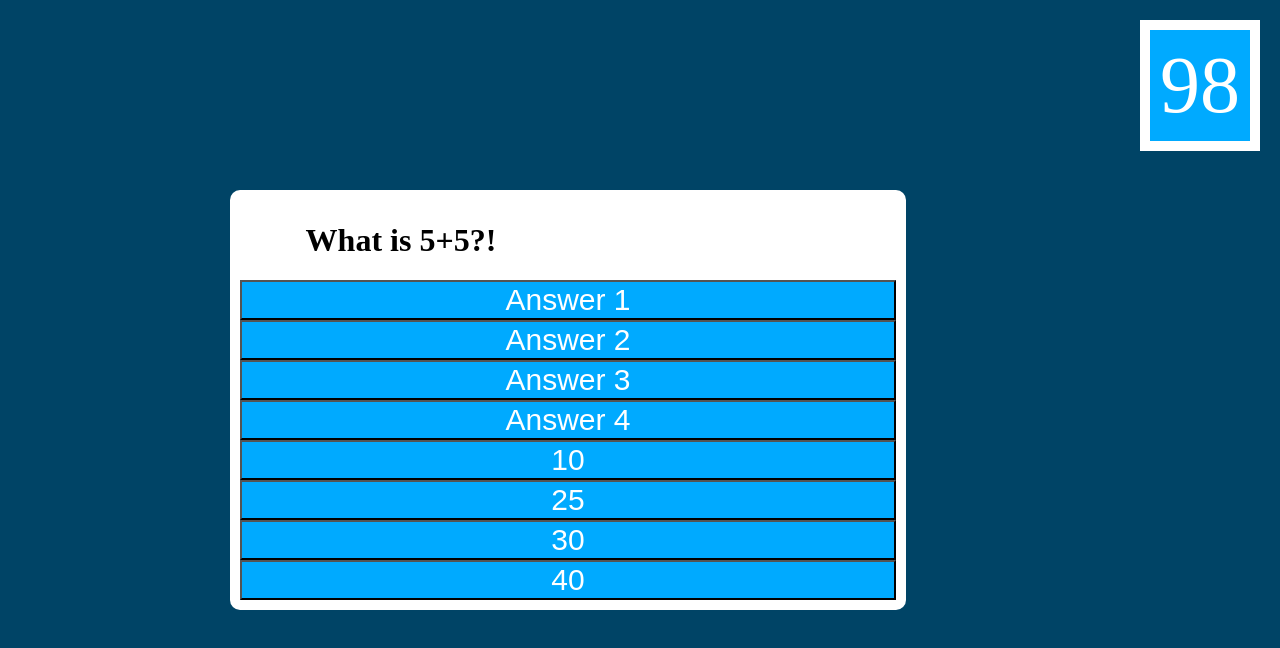
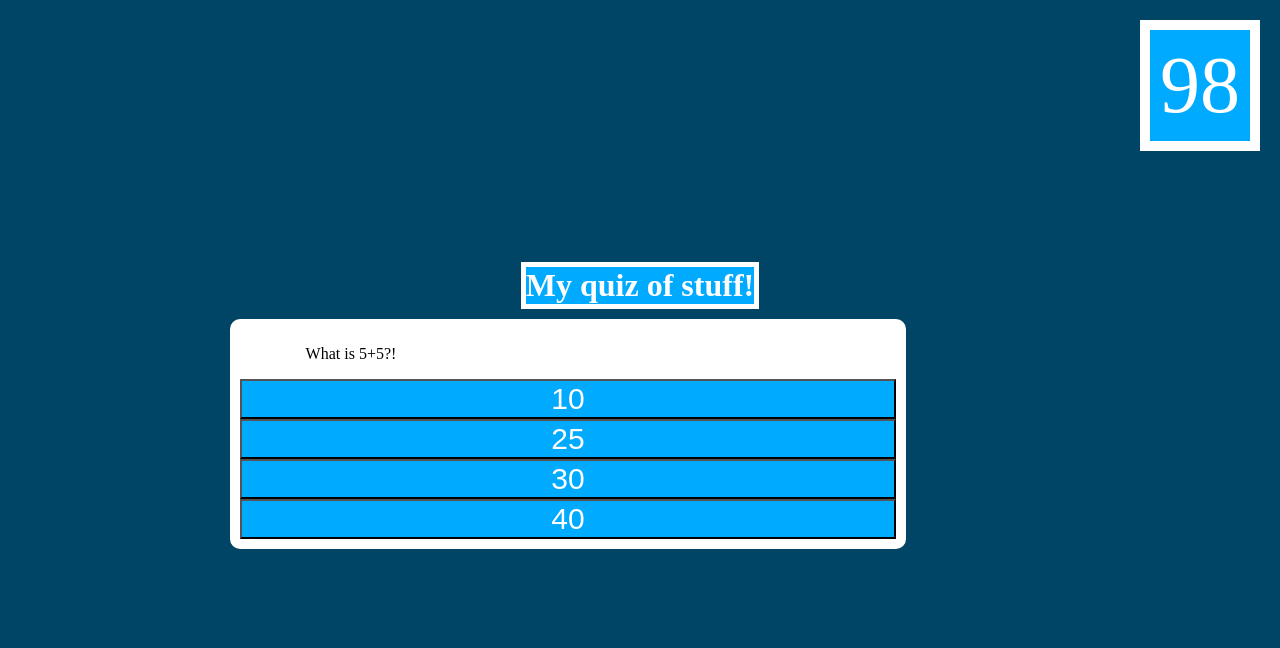
Before and after one commit to JAvalos1397/quiz, a plain HTML site: page index.html in a window 1280 px wide. Both pictures are taken after a click on the button "Start". Drawn offline with Linux system fonts and the light colour scheme.

Commit message:
forgot to add title, fixed extra btn bug

```diff
--- a/Assets/script.js
+++ b/Assets/script.js
@@ -4,7 +4,6 @@ var answerBtnEl = document.getElementById('answer-btn')
 var questionEl = document.getElementById('question')
 var timerEl = document.getElementById('timerContainer')
 
-let shuffledQuestion, currentQuestionIndex
 
 
 startButton.addEventListener('click', function() {
--- a/Assets/style.css
+++ b/Assets/style.css
@@ -35,6 +35,20 @@ body {
     padding: 10px;
     margin: 10px;
 }
+header {
+    display: flex;
+    justify-self: center;
+    align-items: center;
+    margin: 10px 30%;
+    width: fit-content;
+    background-color:white ;
+}
+
+h1 {
+    background-color: hsl(var(--nuetral),100%,50%);
+    margin: 5px;
+    color: white;
+}
 
 .btn {
     background-color: hsl(var(--nuetral),100%,50%);
@@ -53,7 +67,7 @@ ul {
     font-size: 40px;
     margin-left: 10%;
 }
-h1 {
+#question {
     margin-left: 10%;
 }
 body.correct {
@@ -76,7 +90,7 @@ body.wrong {
 .btn.wrong {
     background-color: hsl(var(--wrong),100%,20%);
 }
-.start-btn,.next-btn {
+.start-btn {
     font-size: 1.5rem;
     font-weight: :bold;
     padding: 10px 20px;
--- a/index.html
+++ b/index.html
@@ -4,7 +4,7 @@
     <meta charset="UTF-8">
     <meta http-equiv="X-UA-Compatible" content="IE=edge">
     <meta name="viewport" content="width=device-width, initial-scale=1.0">
-    <title>Document</title>
+    <title>Quiz</title>
     <link rel='stylesheet' href = "./Assets/style.css">
 </head>
 <body >
@@ -12,23 +12,24 @@
     <div class="timer hide" id="timerContainer">
         <p id="timer">100</p>
     </div>
+    <header>
+    <h1>
+        My quiz of stuff!
+    </h1>
+    </header>
     <div class="container">
         <div class="hide" id="questionContainer">
-            <h1 id="question">
+            <p id="question">
                 Question
-            </h1>
+            </p>
 
             <div id="answer-btn">
-                <button class="btn">Answer 1</button>
-                <button class="btn">Answer 2</button>
-                <button class="btn">Answer 3</button>
-                <button class="btn">Answer 4</button>
+
             </div>
         </div>
 
         <div class="control">
             <button id="start-btn" class="start-btn btn">Start</button>
-            <!-- <button id="next-btn" class="next-btn btn hide">Next</button> -->
 
         </div>
     </div>
```
